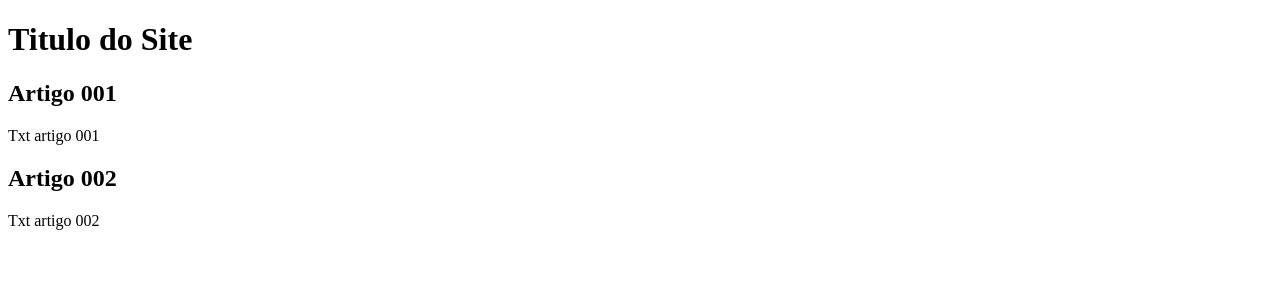
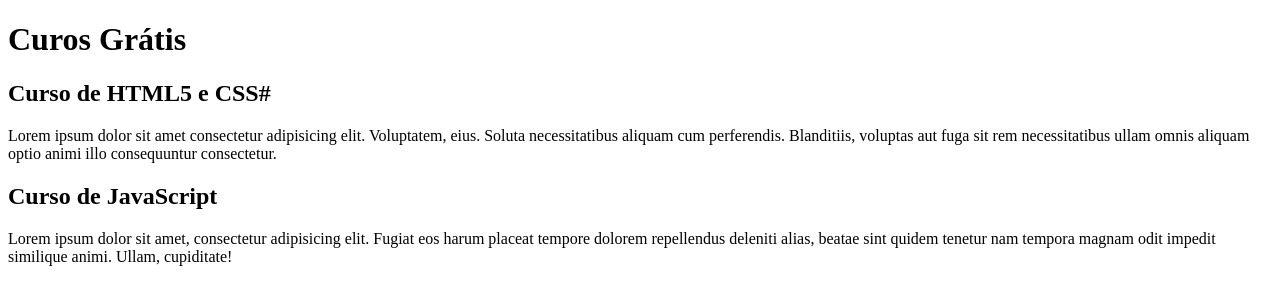
Before and after one commit to nathaliafroz/projeto-site2, a plain HTML site: page index.html in a window 1280 px wide. Drawn offline with Linux system fonts and the light colour scheme.

Commit message:
comecei a escrever o conteúdo

```diff
--- a/index.html
+++ b/index.html
@@ -9,15 +9,15 @@
 <body>
     <main>
         <header>
-            <h1>Titulo do Site</h1>
+            <h1> Curos Grátis</h1>
         </header>
         <article>
-            <h2>Artigo 001</h2>
-            <p>Txt artigo 001</p>
+            <h2>Curso de HTML5 e CSS#</h2>
+            <p>Lorem ipsum dolor sit amet consectetur adipisicing elit. Voluptatem, eius. Soluta necessitatibus aliquam cum perferendis. Blanditiis, voluptas aut fuga sit rem necessitatibus ullam omnis aliquam optio animi illo consequuntur consectetur.</p>
         </article>
         <article>
-            <h2>Artigo 002</h2>
-            <p>Txt artigo 002</p>
+            <h2>Curso de JavaScript</h2>
+            <p>Lorem ipsum dolor sit amet, consectetur adipisicing elit. Fugiat eos harum placeat tempore dolorem repellendus deleniti alias, beatae sint quidem tenetur nam tempora magnam odit impedit similique animi. Ullam, cupiditate!</p>
         </article>
     </main>
 </body>
```
